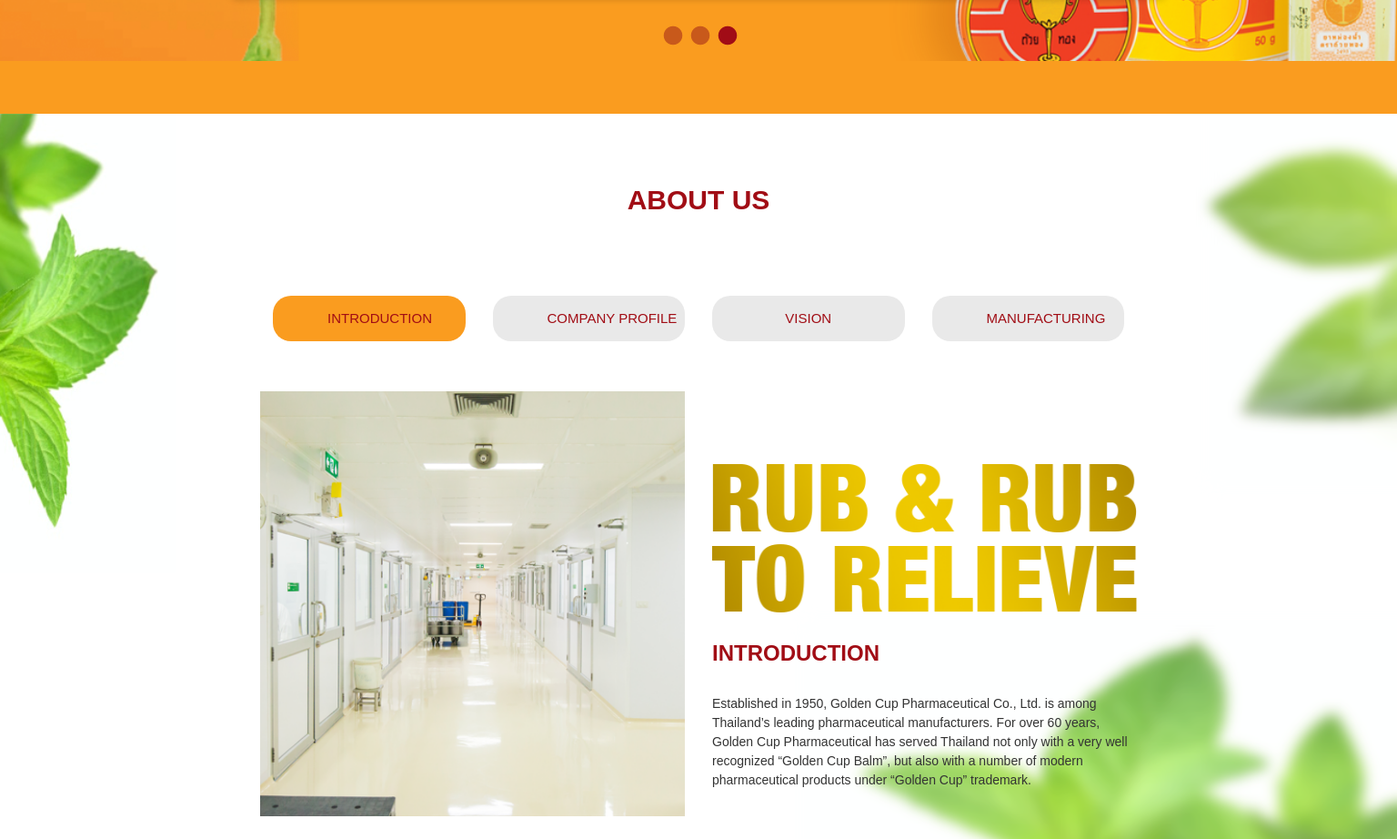
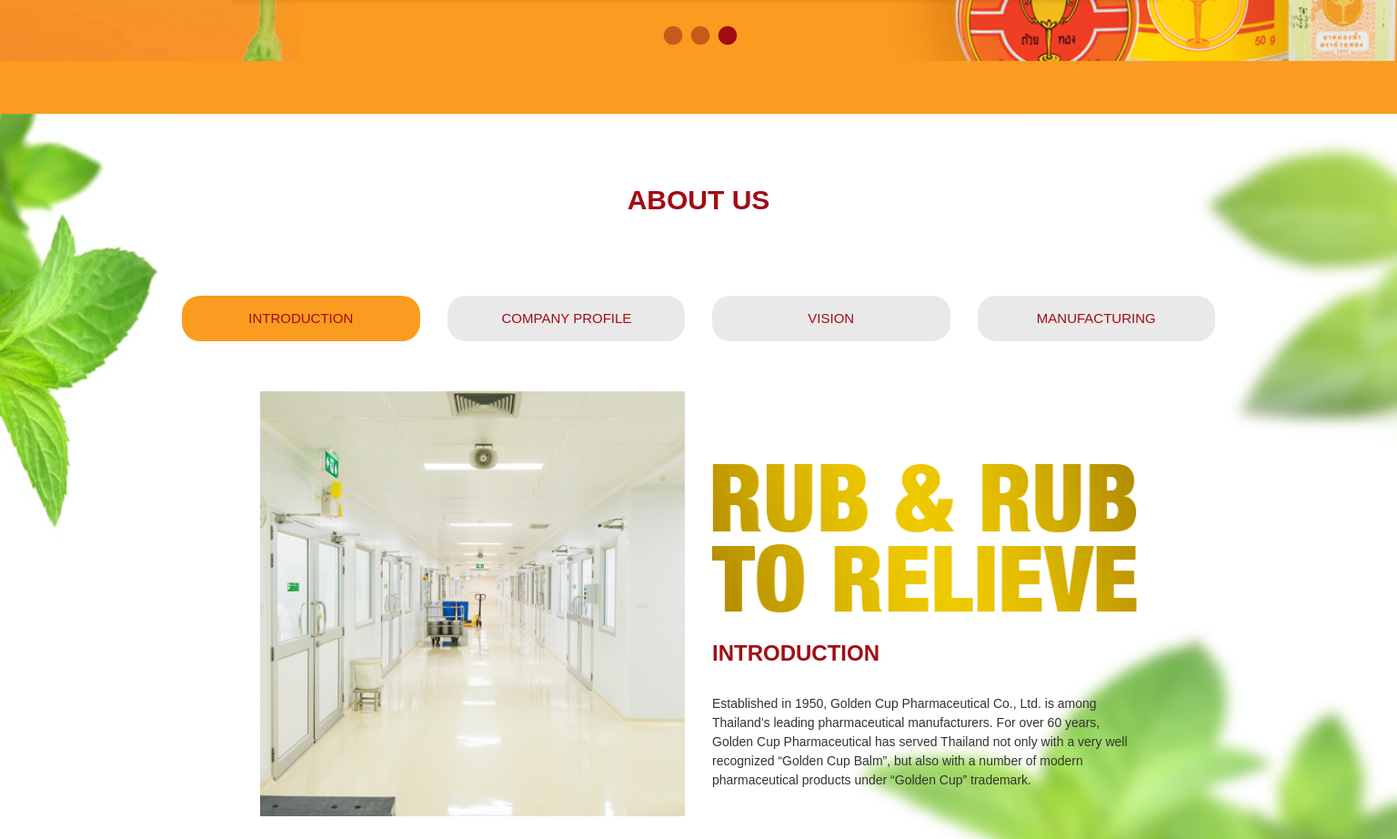
Before and after one commit to uttapong/Goldencup, a website: page index.html in a window 1536 px wide. Shown: the part 840-1762 px from the top of the page at 91% size. Drawn offline with Linux system fonts and the light colour scheme.

Commit message:
fix display on 1440 resolution

```diff
--- a/style.css
+++ b/style.css
@@ -938,8 +938,8 @@
 	margin-top: 35px;
 	}
 	.about-menu{
-		padding-left: 300px;
-		padding-right: 300px;
+		padding-left: 200px;
+		padding-right: 200px;
 		margin-bottom: 50px;
 	}
 
```
